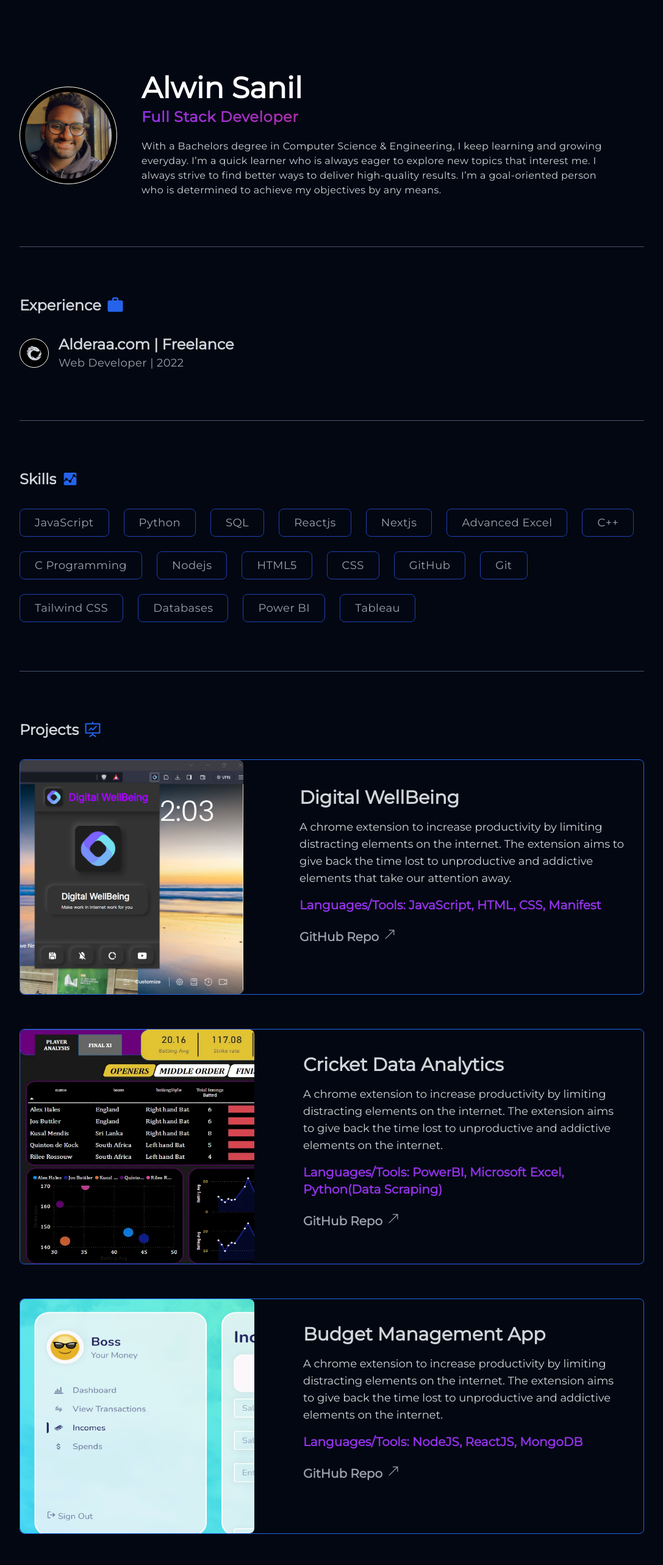
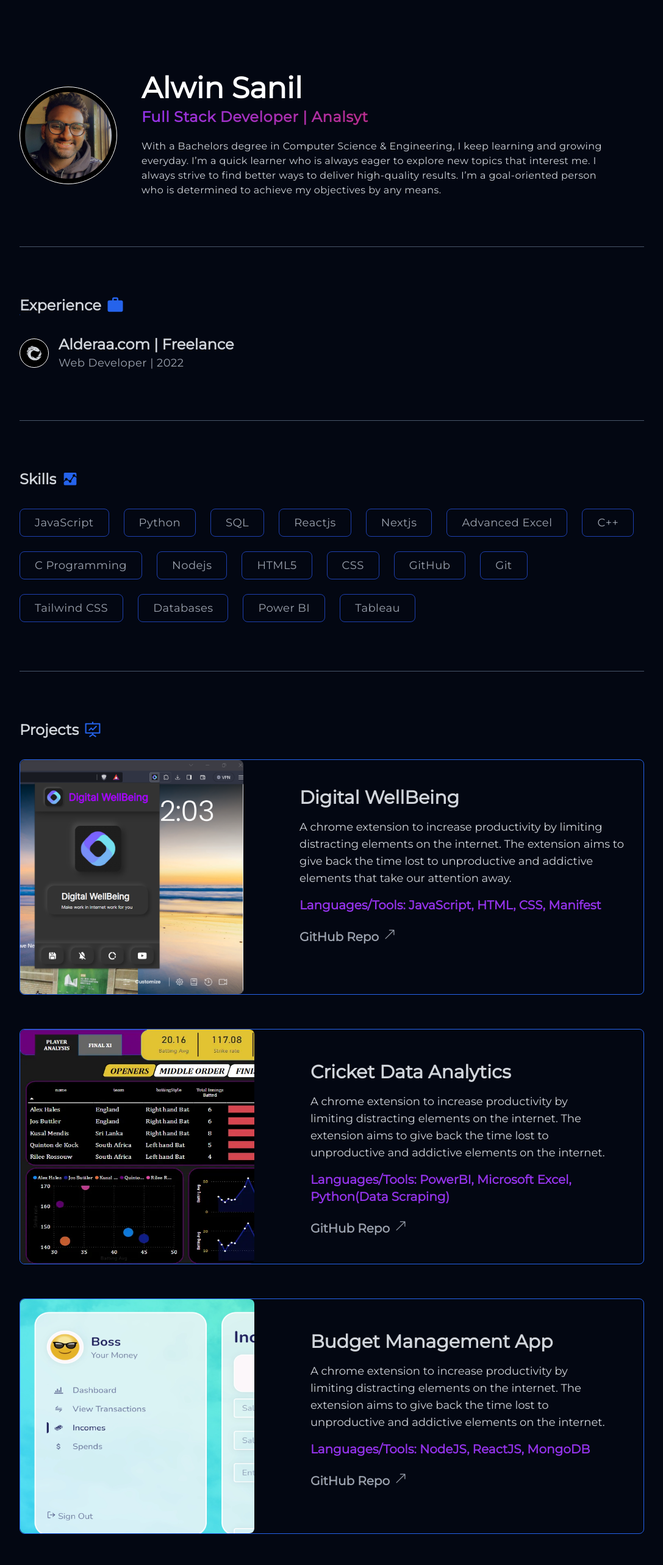
Before and after one commit to alwinsanil/Alwinsanil, a Next.js app: page / in a window 1280 px wide. Shown: the top 2566 px of the page at 61% size, without its empty margins (96-1183 px from the left). Built offline with nearby package versions, Linux system fonts and the light colour scheme.

Commit message:
13/09/23

```diff
--- a/components/Banner.tsx
+++ b/components/Banner.tsx
@@ -11,7 +11,7 @@ const Banner = () => {
     {/*Desc*/}
     <div className='w-3/4 flex flex-col text-center md:text-start gap-2'>
         <h1 className='text-5xl font-bold text-white'>Alwin Sanil</h1>
-        <h3 className='text-xl md:text-2xl font-semibold bg-clip-text text-transparent bg-gradient-to-r from-purple-600 to-red-600 tracking-wide'>Full Stack Developer</h3>
+        <h3 className='text-xl md:text-2xl font-semibold bg-clip-text text-transparent bg-gradient-to-r from-purple-600 to-red-600 tracking-wide'>Full Stack Developer | Analsyt</h3>
         <p className='text-base tracking-wide pt-3 text-center md:text-left'>
             With a Bachelors degree in Computer Science & Engineering, I keep learning and growing everyday. I’m
             a quick learner who is always eager to explore new topics that interest me. I always strive to find better
--- a/components/ProjCard.tsx
+++ b/components/ProjCard.tsx
@@ -59,7 +59,7 @@ const ProjCard = ({ch, proj, url, img, tools, desc}: ProjDet) => {
             </p> */}
           </a>
         </div>
-        <div className='max-w-lg'>
+        <div className='max-w-lg p-3'>
           <h2 className='pt-3 md:pt-10 font-extrabold text-3xl'>{proj}</h2>
           <p className='pt-4 text-lg'>
             A chrome extension to increase productivity by limiting distracting elements on the internet. The extension aims to give back the time
```
Also changed, not shown: components/NavBar.tsx (added).
